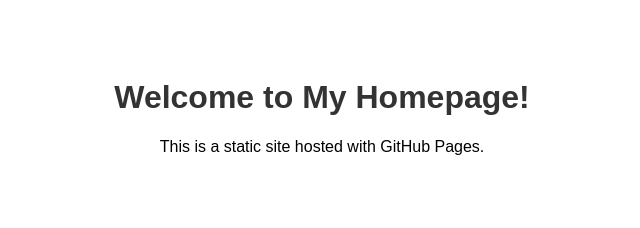
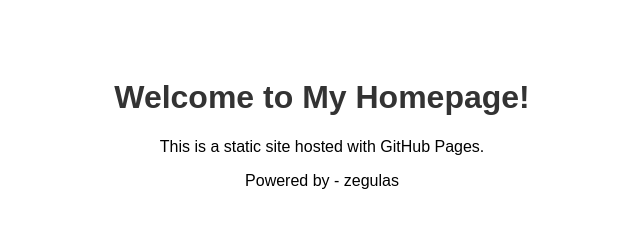
Before and after one commit to manoj-developer/manojpatil.github.io, a plain HTML site: page index.html in a window 1280 px wide. Shown: the whole page, without its empty margins (318-958 px from the left). Drawn offline with Linux system fonts and the light colour scheme.

Commit message:
Update index.html

```diff
--- a/index.html
+++ b/index.html
@@ -11,5 +11,6 @@
 <body>
   <h1>Welcome to My Homepage!</h1>
   <p>This is a static site hosted with GitHub Pages.</p>
+  <p>Powered by - zegulas</p>
 </body>
 </html>
```
